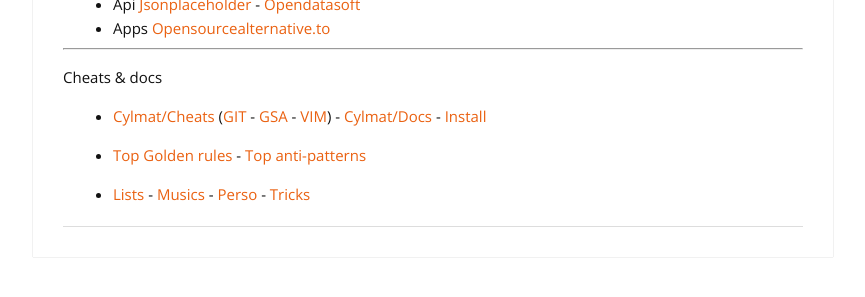
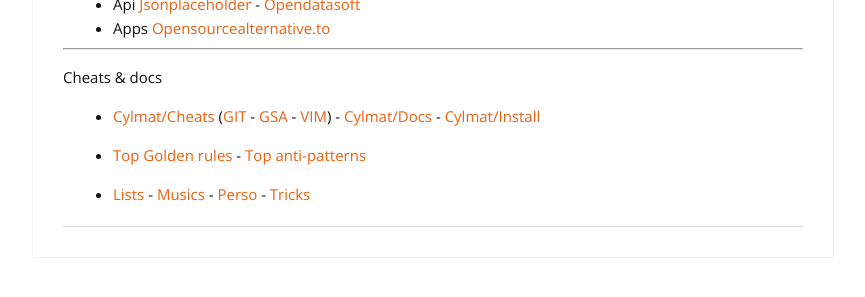
Before and after one commit to cylmat/cylmat.github.io, a Jekyll site: the page built from _pages/USEFUL.md, in a window 1280 px wide and 900 px high, scrolled down 2624 px. Shown: the part 535-832 px from the top of the window, without its empty margins (207-1072 px from the left). Built offline with Jekyll 4.4.1, drawn with Linux system fonts in a browser that asks for light colours; nearby versions of some CDN libraries.

Commit message:
Update USEFUL.md

```diff
--- a/_pages/USEFUL.md
+++ b/_pages/USEFUL.md
@@ -136,7 +136,7 @@
 
 Cheats & docs
 
-* [Cylmat/Cheats](https://github.com/cylmat/cheats) ([GIT](https://github.com/cylmat/cheats/blob/main/GIT-cheats.md) - [GSA](https://github.com/cylmat/cheats/blob/main/GSA-cheats.md) - [VIM](https://github.com/cylmat/cheats/blob/main/VIM-cheats.md)) - [Cylmat/Docs](https://github.com/cylmat/docs) - [Install](https://github.com/cylmat/install)
+* [Cylmat/Cheats](https://github.com/cylmat/cheats) ([GIT](https://github.com/cylmat/cheats/blob/main/GIT-cheats.md) - [GSA](https://github.com/cylmat/cheats/blob/main/GSA-cheats.md) - [VIM](https://github.com/cylmat/cheats/blob/main/VIM-cheats.md)) - [Cylmat/Docs](https://github.com/cylmat/docs) - [Cylmat/Install](https://github.com/cylmat/install)
 
 * [Top Golden rules](https://github.com/cylmat/docs/blob/main/Top_golden_rules.md) - [Top anti-patterns](https://github.com/cylmat/docs/blob/main/Top_anti_pattern.md)
 
```
